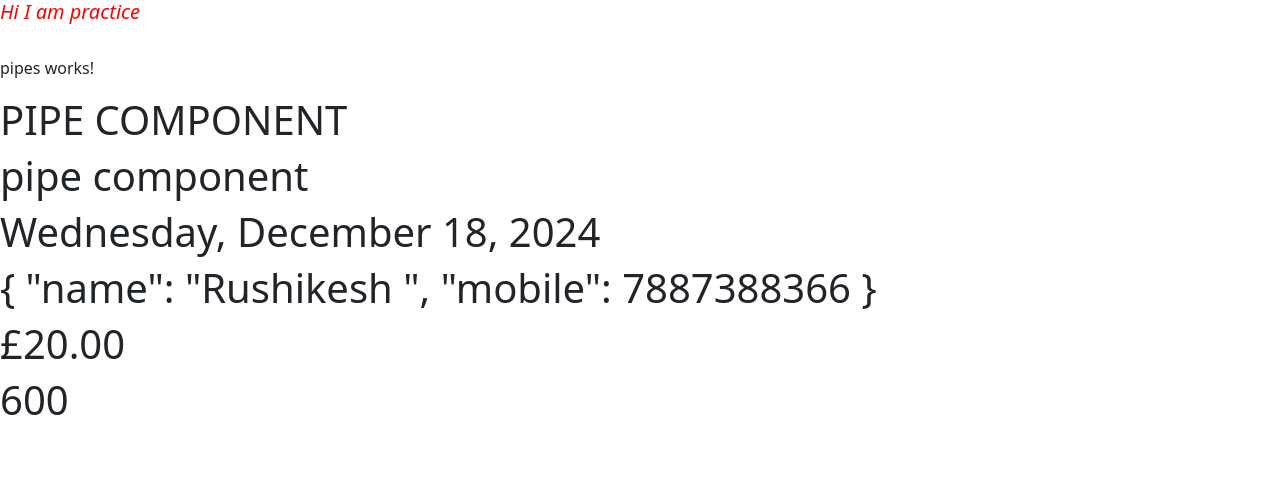
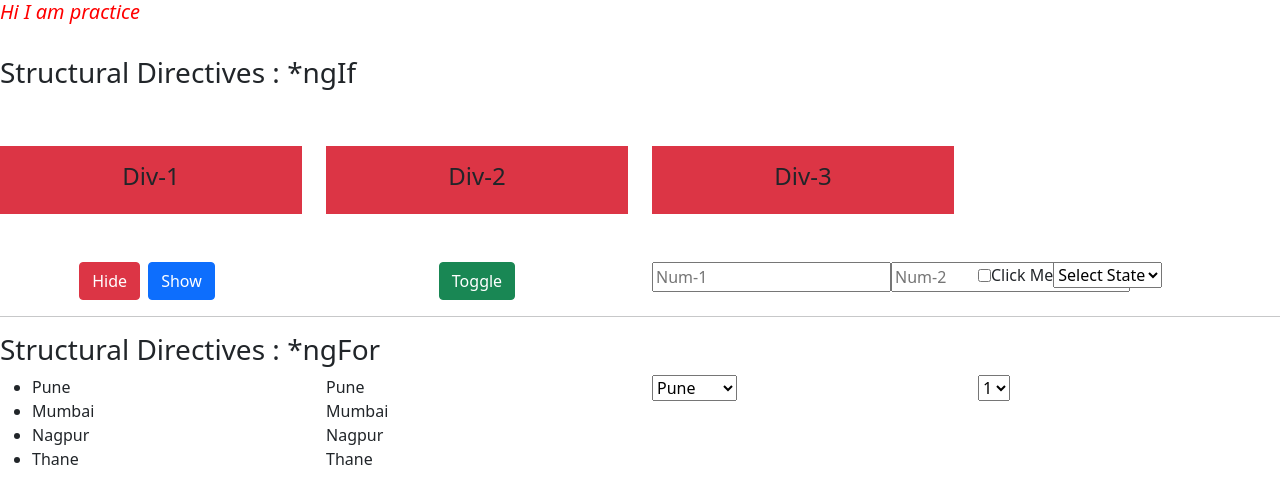
Before and after one commit to RushikeshTekale66/Important-Concept-of-Angular, an Angular app: page / in a window 1280 px wide. Shown: the top 504 px of the page. Built offline with nearby package versions, Linux system fonts and the light colour scheme.

Commit message:
Structural directives

```diff
--- a/src/app/app.component.html
+++ b/src/app/app.component.html
@@ -2,4 +2,4 @@
 
 <br>
 
-<app-pipes></app-pipes>
+<app-directives></app-directives>
--- a/src/app/app.component.ts
+++ b/src/app/app.component.ts
@@ -9,7 +9,7 @@ import {NewPipePipe} from "./new-pipe.pipe";
 
 @Component({
   selector: 'app-root',
-  imports: [RouterOutlet, PipesComponent , NewPipePipe],
+  imports: [RouterOutlet, DirectivesComponent],
   templateUrl: './app.component.html',
   styleUrl: './app.component.css'
 })
--- a/src/app/directives/directives.component.html
+++ b/src/app/directives/directives.component.html
@@ -1,4 +1,4 @@
-<h3 class="">Structural Directives : *ngIf, *For</h3>
+<h3 class="">Structural Directives : *ngIf</h3>
 
 <!-- Div Section -->
 <div class="row pt-5">
@@ -24,7 +24,7 @@
     </div>
 </div>
 
-<!-- Operation Section -->
+<!-- Operation Section : *ngIf -->
 <div class="row pt-5">
     <div class="col-3 text-center">
         <button class="btn btn-danger" (click)="hideDiv1()">Hide</button>
@@ -42,7 +42,7 @@
     <div class="col-3 text-center">
         <div style="display: flex; align-items: center;">
             <input [(ngModel)]="isActive" type="checkbox" class="width-50"> Click Me
-            <select [ngModel]="selectedState">
+            <select [(ngModel)]="selectedState">
                 <option value="">Select State</option>
                 <option value="India">India</option>
                 <option value="USA">USA</option>
@@ -51,3 +51,27 @@
         </div>
     </div>
 </div>
+
+<hr>
+<!-- Operation Section : *For -->
+<h3 class="">Structural Directives : *ngFor</h3>
+ <div class="row">
+    <div class="col-3">
+        <ul>
+            <li *ngFor="let city of cityArray">{{city}}</li>
+        </ul>
+    </div>
+    <div class="col-3">
+        <div *ngFor="let city of cityArray">{{city}}</div>
+    </div>
+    <div class="col-3">
+        <select >
+            <option *ngFor="let city of cityArray">{{city}}</option>
+        </select>
+    </div>
+    <div class="col-3">
+        <select >
+            <option *ngFor="let stu of studentList">{{stu.id}}</option>
+        </select>
+    </div>
+ </div>
--- a/src/app/directives/directives.component.ts
+++ b/src/app/directives/directives.component.ts
@@ -9,23 +9,31 @@ import { FormsModule } from '@angular/forms';
   styleUrl: './directives.component.css'
 })
 export class DirectivesComponent {
-  isDivVisible : Boolean = true;
-  isDiv2Visible : Boolean = true;
+  isDivVisible: Boolean = true;
+  isDiv2Visible: Boolean = true;
 
   num1: string = '';
-  num2 : string = '';
+  num2: string = '';
 
-  isActive : boolean = true;
-  selectedState : string = '';
+  isActive: boolean = false;
+  selectedState: string = '';
 
-  showDiv1(){
-    this.isDivVisible=true;
+  cityArray: string[] = ['Pune', 'Mumbai', 'Nagpur', 'Thane'];
+
+  studentList: any[] = [
+    { id: 1, name: "AAA", city: "Pune", isActive: false },
+    { id: 2, name: "AAA", city: "Pune", isActive: false },
+    { id: 3, name: "AAA", city: "Pune", isActive: false }
+  ]
+
+  showDiv1() {
+    this.isDivVisible = true;
   }
-  hideDiv1(){
-    this.isDivVisible=false;
+  hideDiv1() {
+    this.isDivVisible = false;
   }
 
-  toggleDiv2(){
-    this.isDiv2Visible =!this.isDiv2Visible;
+  toggleDiv2() {
+    this.isDiv2Visible = !this.isDiv2Visible;
   }
 }
```
